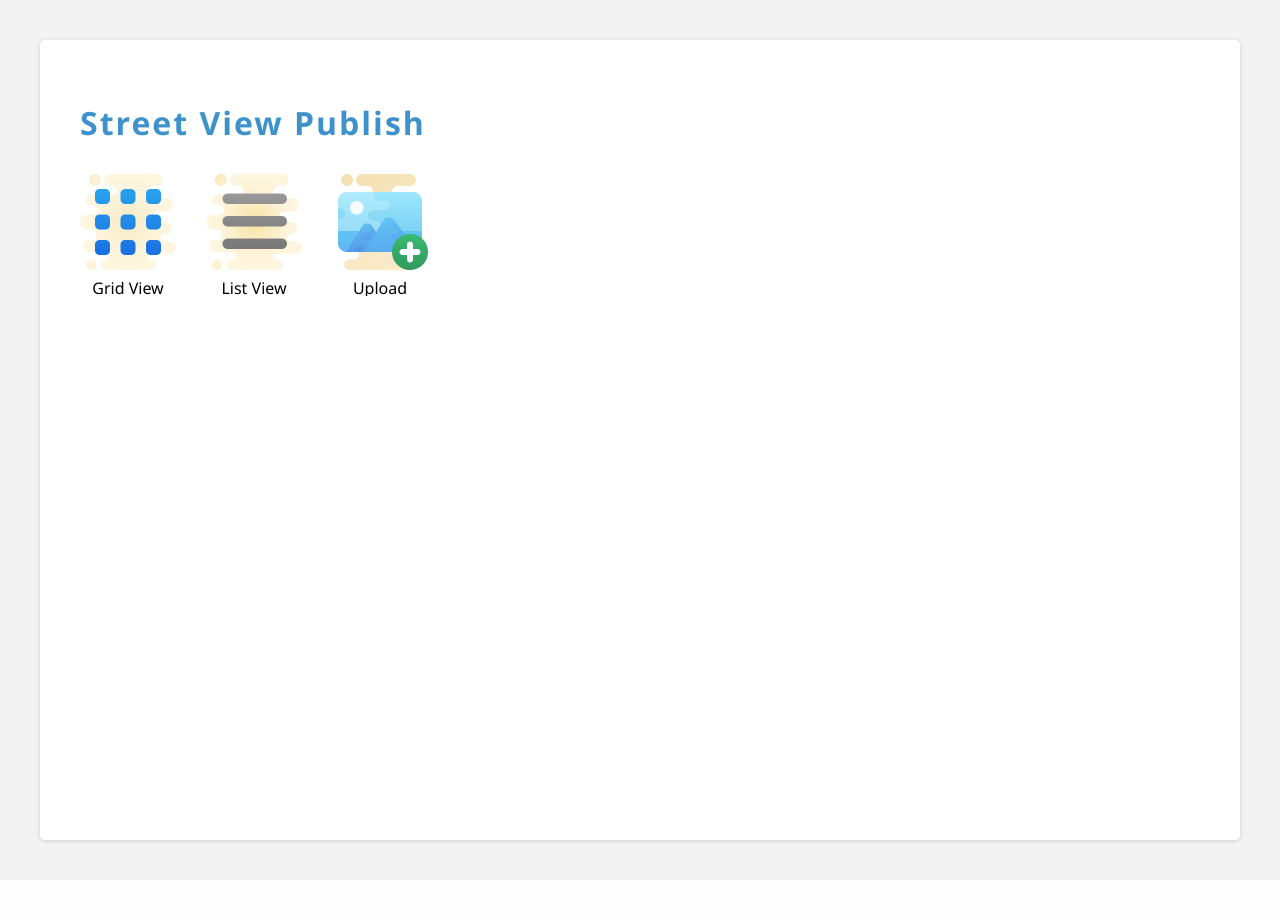
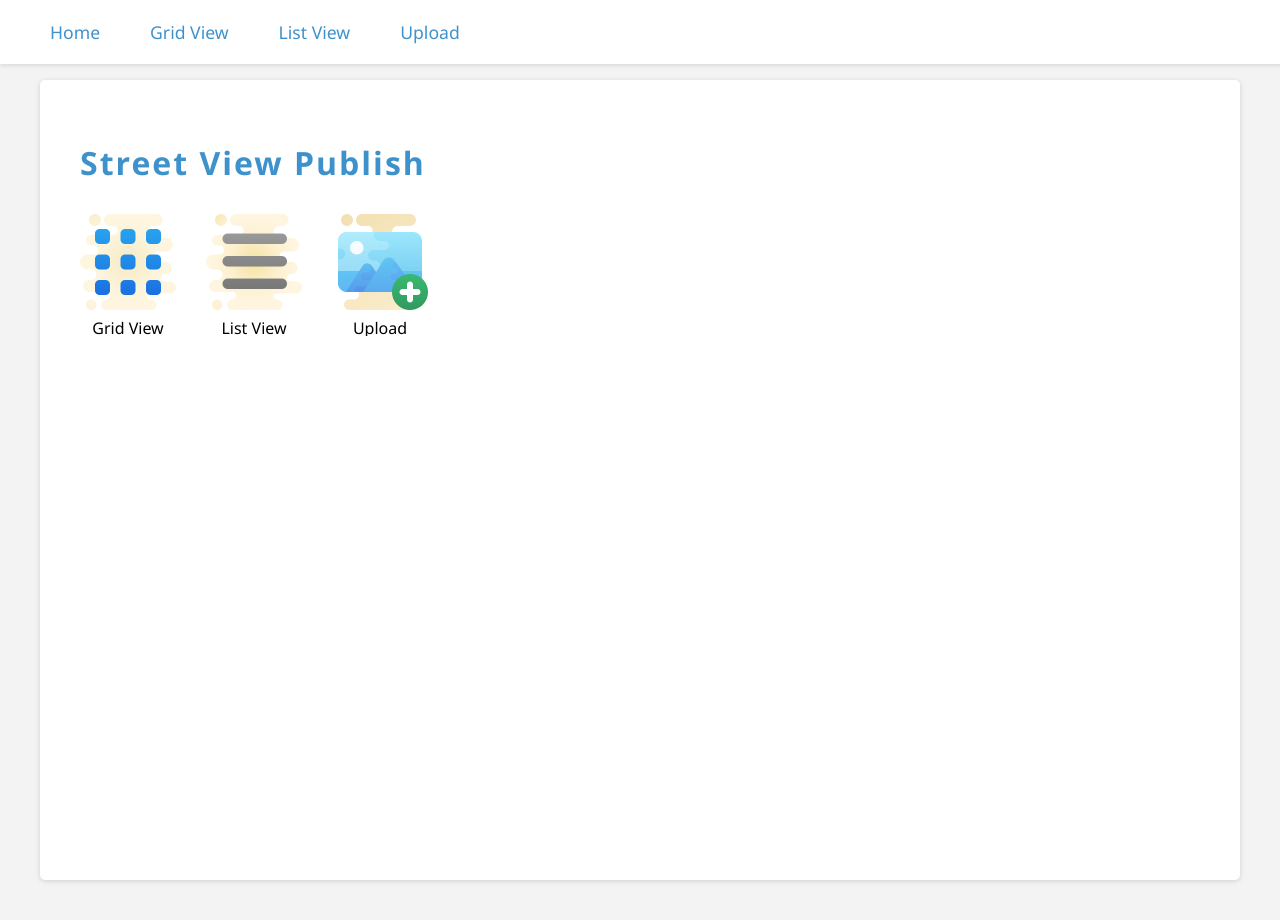
Before and after one commit to jarrah31/Google-StreetView-Publish-WebGUI, a Flask app: page / in a window 1280 px wide. Before the commit the page ends 845 px from the top, so only its background shows below. Run offline with Flask 3, Linux system fonts and the light colour scheme; parts of the project's set-up code (start-up, migrations or seed data) failed here and were passed over.

Commit message:
Add navigation banner with links to main sections

```diff
--- a/static/styles.css
+++ b/static/styles.css
@@ -1,9 +1,37 @@
 body {
     font-family: 'Segoe UI', Tahoma, Geneva, Verdana, sans-serif;
     margin: 0;
-    padding: 40px;
+    padding: 80px 40px 40px 40px;
     background-color: #f3f3f3;
     min-height: 100vh;
+}
+
+.nav-banner {
+    position: fixed;
+    top: 0;
+    left: 0;
+    width: 100%;
+    background-color: white;
+    box-shadow: 0 2px 4px rgba(0, 0, 0, 0.1);
+    padding: 15px 40px;
+    display: flex;
+    gap: 30px;
+    z-index: 1000;
+}
+
+.nav-link {
+    color: #3e92cc;
+    text-decoration: none;
+    font-weight: 500;
+    font-size: 1.1rem;
+    padding: 5px 10px;
+    border-radius: 4px;
+    transition: all 0.2s ease;
+}
+
+.nav-link:hover {
+    background-color: #f0f7fc;
+    text-decoration: none;
 }
 
 .container_connections,
--- a/templates/base.html
+++ b/templates/base.html
@@ -9,6 +9,12 @@
     {% block head %}{% endblock %}
 </head>
 <body>
+    <nav class="nav-banner">
+        <a href="{{ url_for('index') }}" class="nav-link">Home</a>
+        <a href="{{ url_for('list_photos_page') }}" class="nav-link">Grid View</a>
+        <a href="{{ url_for('list_photos_table_page') }}" class="nav-link">List View</a>
+        <a href="{{ url_for('upload_photosphere') }}" class="nav-link">Upload</a>
+    </nav>
     <main>
         {% block content %}{% endblock %}
         {% with messages = get_flashed_messages(with_categories=true) %}
```
